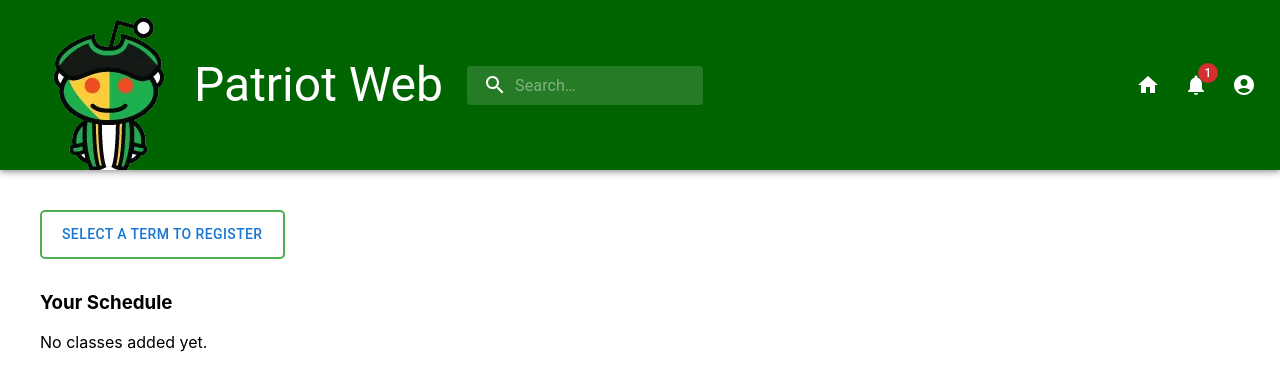
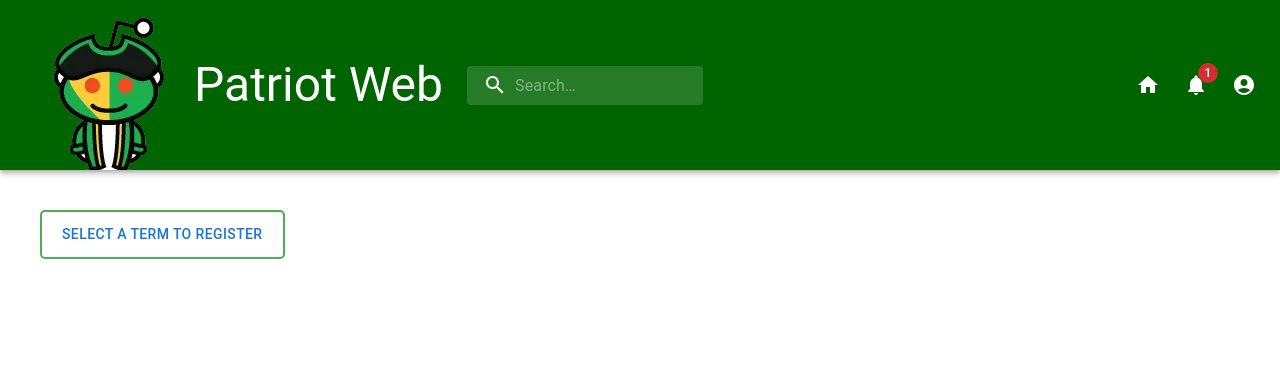
Before and after one commit to tejavardhanreddy01/patriot-web-redesign, a React (Create React App) app: page /studentregistration in a window 1280 px wide. Shown: the top 390 px of the page. Built offline with nearby package versions, Linux system fonts and the light colour scheme.

Commit message:
changes gitignore,registration files

```diff
--- a/src/Pages/Registration/StudentRegisteration.js
+++ b/src/Pages/Registration/StudentRegisteration.js
@@ -46,7 +46,7 @@ function ChildModal({ addClass }) {
 
     const handleSearchCourse = () => {
         const foundCourse = courseDatabase.find(course =>
-            course.subject === subject && course.courseNumber === courseNumber
+            course.subject === subject || course.courseNumber === courseNumber
         );
         setCourseFound(foundCourse || null); // Clear if not found
     };
@@ -60,9 +60,7 @@ function ChildModal({ addClass }) {
 
     return (
         <React.Fragment>
-            <Button onClick={handleOpen}>Submit</Button>
-
-
+            <Button onClick={handleOpen}>Add Class</Button>
             <Modal
                 open={open}
                 onClose={handleClose}
@@ -124,6 +122,7 @@ function ChildModal({ addClass }) {
 export default function NestedModal() {
     const [open, setOpen] = React.useState(false);
     const [schedule, setSchedule] = React.useState([]);
+    const [termSelected, setTermSelected] = React.useState(false); // New state to track if term is selected
 
     const handleOpen = () => setOpen(true);
     const handleClose = () => setOpen(false);
@@ -131,11 +130,18 @@ export default function NestedModal() {
     const addClass = (newClass) => setSchedule([...schedule, newClass]);
     const removeClass = (index) => setSchedule(schedule.filter((_, i) => i !== index));
 
+    const handleTermSelect = () => {
+        setTermSelected(true);
+        handleClose();
+    };
+
     return (
         <div>
+            {!termSelected && (
                 <Button onClick={handleOpen} sx={{ border: '2px solid #4CAF50', padding: '10px 20px', borderRadius: '5px', marginTop: 5, marginLeft: 5 }}>
                     Select a Term to Register
                 </Button>
+            )}
             <Modal
                 open={open}
                 onClose={handleClose}
@@ -167,11 +173,12 @@ export default function NestedModal() {
                             </TextField>
                         </div>
                     </Box>
-                    <ChildModal addClass={addClass} />
+                    <Button onClick={handleTermSelect}>Submit</Button>
                 </Box>
             </Modal>
 
             {/* Displaying the Schedule */}
+            {termSelected && (
                 <Box sx={{ mt: 4, marginLeft: 5 }}>
                     <h3>Your Schedule</h3>
                     {schedule.length === 0 ? (
@@ -192,7 +199,9 @@ export default function NestedModal() {
                             ))}
                         </List>
                     )}
+                    <ChildModal addClass={addClass} />
                 </Box>
+            )}
         </div>
     );
 }
```
Lines whose indentation alone changed are shown as unchanged.
